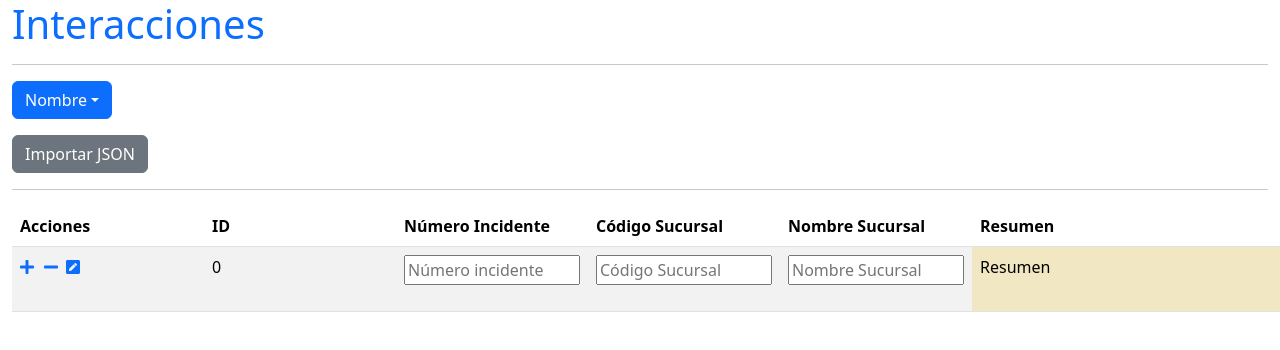
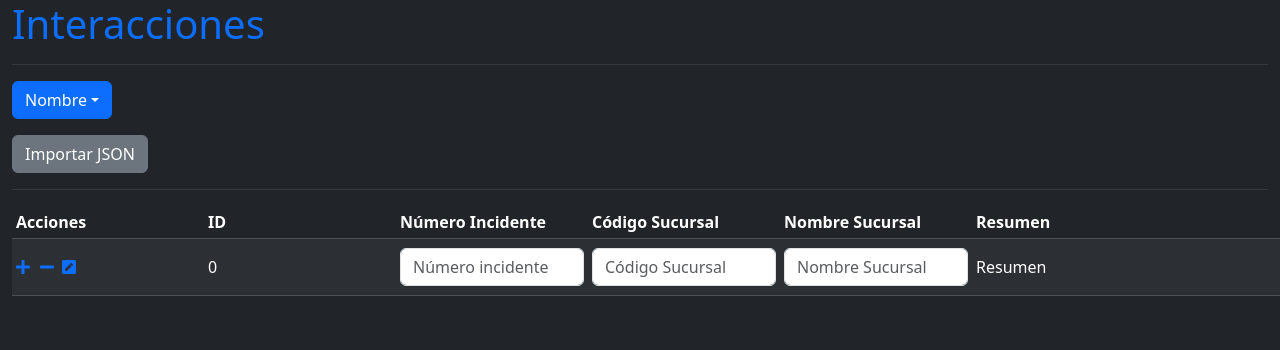
Before and after one commit to Dr0ckman/composition-api-tests, a Vue app: page / in a window 1280 px wide. Shown: the top 350 px of the page. Built offline with nearby package versions, Linux system fonts and the light colour scheme.

Commit message:
implement sucursal json
- Deleting rows doesn't work anymore c:

```diff
--- a/public/index.html
+++ b/public/index.html
@@ -7,7 +7,7 @@
     <link rel="icon" href="<%= BASE_URL %>favicon.ico">
     <title><%= htmlWebpackPlugin.options.title %></title>
   </head>
-  <body>
+  <body class="bg-dark">
     <noscript>
       <strong>We're sorry but <%= htmlWebpackPlugin.options.title %> doesn't work properly without JavaScript enabled. Please enable it to continue.</strong>
     </noscript>
--- a/src/App.vue
+++ b/src/App.vue
@@ -1,5 +1,7 @@
 <template>
-  <router-view/>
+  <div>
+    <router-view/>
+  </div>
 </template>
 
 <style lang="scss">
--- a/src/views/HomeView.vue
+++ b/src/views/HomeView.vue
@@ -1,8 +1,8 @@
 <template>
-  <div class="container-fluid">
+  <div class="container-fluid bg-dark">
     <h1 class="text-primary mb-3">Interacciones</h1>
 
-    <hr>
+    <hr class="text-secondary">
 
     <Dropdown :dropdownOptions="userOptions">{{ selectedName }}</Dropdown>
 
@@ -11,125 +11,139 @@
       <button class="btn btn-secondary" onclick="document.getElementById('fileInput').click();">Importar JSON</button>
     </div>
 
-    <hr>
+    <button @click="filterSucursales('modelo', 'WORK CAFE')" class="btn btn-light" style="display: none;">
+      Debug button. YAY!!!!!!
+    </button>
+
+    <hr class="text-secondary">
 
     <div>
-      <table class="table table-striped">
+      <table class="table table-dark table-striped table-sm">
         <thead>
           <tr>
-            <th>Acciones</th>
-            <th>ID</th>
-            <th>Número Incidente</th>
-            <th>Código Sucursal</th>
-            <th>Nombre Sucursal</th>
-            <th style="min-width: 40rem;">Resumen</th>
-            <th>Abierto</th>
-            <th>Cerrado</th>
-            <th>Tiempo</th>
-            <th>Tipo</th>
-            <th>Categoría</th>
-            <th>Subcategoría</th>
-            <th>Detalle</th>
-            <th>Estado</th>
-            <th>Asignado a</th>
-            <th>Grupo</th>
-            <th>Abierto para</th>
-            <th>Modelo</th>
-            <th>Territorial</th>
-            <th>Solución responsable</th>
-            <th>Tipo de máquina</th>
+            <th scope="col">Acciones</th>
+            <th scope="col">ID</th>
+            <th scope="col">Número Incidente</th>
+            <th scope="col">Código Sucursal</th>
+            <th scope="col">Nombre Sucursal</th>
+            <th scope="col" style="min-width: 40rem;">Resumen</th>
+            <th scope="col">Abierto</th>
+            <th scope="col">Cerrado</th>
+            <th scope="col">Tiempo</th>
+            <th scope="col">Tipo</th>
+            <th scope="col">Categoría</th>
+            <th scope="col">Subcategoría</th>
+            <th scope="col">Detalle</th>
+            <th scope="col">Estado</th>
+            <th scope="col">Asignado a</th>
+            <th scope="col">Grupo</th>
+            <th scope="col">Abierto para</th>
+            <th scope="col">Modelo</th>
+            <th scope="col">Territorial</th>
+            <th scope="col">Solución responsable</th>
+            <th scope="col">Tipo de máquina</th>
           </tr>
         </thead>
-        <tbody>
+        <tbody class="align-middle">
           <tr v-for="(item, index) in dataRows">
-            <td>
+            <th scope="row">
               <a @click="addRow" class="me-n2" v-if="index === dataRows.length - 1"><font-awesome-icon icon="plus" /></a>
               <a @click="deleteRow(index, 1)" class="ms-4"><font-awesome-icon icon="minus" /></a>
               <a href="#" class="ms-2"><font-awesome-icon icon="pen-square" /></a>
-            </td>
+            </th>
             <td>
               <!-- ID -->
               {{ index }}
             </td>
             <td>
               <!-- Número incidente -->
-              <input type="text" @input="dataRows[index].numeroIncidente = $event.target.value"
+              <input type="text" class="form-control" @input="dataRows[index].numeroIncidente = $event.target.value"
                 placeholder="Número incidente">
             </td>
             <td>
               <!-- Código sucursal -->
-              <input type="text" @input="dataRows[index].codigoSucursal = $event.target.value"
-                placeholder="Código Sucursal">
+              <input type="text" class="form-control" :id="'codigo-sucursal-' + dataRows[index].id"
+                @input="handleTypingCodigoSucursal($event, index)" placeholder="Código Sucursal">
             </td>
             <td>
               <!-- Nombre de sucursal -->
-              <input type="text" @input="dataRows[index].nombreSucursal = $event.target.value"
-                placeholder="Nombre Sucursal">
+              <input type="text" class="form-control" :id="'nombre-sucursal-' + dataRows[index].id"
+                @input="handleTypingNombreSucursal($event, index)" placeholder="Nombre Sucursal">
             </td>
-            <td class="bg-warning-subtle">
+            <td>
               <!-- Resumen -->
               {{ dataRows[index].resumen }}
             </td>
             <td>
               <!-- Abierto -->
-              <input type="text" @input="dataRows[index].abierto = $event.target.value" placeholder="Abierto">
+              <input type="text" class="form-control" @input="dataRows[index].abierto = $event.target.value"
+                placeholder="Abierto">
             </td>
             <td>
               <!-- Cerrado -->
-              <input type="text" @input="dataRows[index].cerrado = $event.target.value" placeholder="Cerrado">
+              <input type="text" class="form-control" @input="dataRows[index].cerrado = $event.target.value"
+                placeholder="Cerrado">
             </td>
             <td>
               <!-- Tiempo -->
-              <input type="text" @input="dataRows[index].tiempo = $event.target.value" placeholder="Tiempo">
+              <input type="text" class="form-control" @input="dataRows[index].tiempo = $event.target.value"
+                placeholder="Tiempo">
             </td>
             <td>
               <!-- Tipo -->
-              <input type="text" @input="dataRows[index].tipo = $event.target.value" placeholder="Tipo">
+              <input type="text" class="form-control" @input="dataRows[index].tipo = $event.target.value"
+                placeholder="Tipo">
             </td>
             <td>
               <!-- Categoría -->
-              <input type="text" @input="dataRows[index].categoria = $event.target.value" placeholder="Categoría">
+              <input type="text" class="form-control" @input="dataRows[index].categoria = $event.target.value"
+                placeholder="Categoría">
             </td>
             <td>
               <!-- Subcategoría -->
-              <input type="text" @input="dataRows[index].subcategoria = $event.target.value" placeholder="Subcategoría">
+              <input type="text" class="form-control" @input="dataRows[index].subcategoria = $event.target.value"
+                placeholder="Subcategoría">
             </td>
             <td>
               <!-- Detalle -->
-              <input type="text" @input="dataRows[index].detalle = $event.target.value" placeholder="Detalle">
+              <input type="text" class="form-control" @input="dataRows[index].detalle = $event.target.value"
+                placeholder="Detalle">
             </td>
             <td>
               <!-- Estado -->
-              <input type="text" @input="dataRows[index].estado = $event.target.value" placeholder="Estado">
+              <input type="text" class="form-control" @input="dataRows[index].estado = $event.target.value"
+                placeholder="Estado">
             </td>
-            <td class="bg-warning-subtle">
+            <td>
               <!-- Asignado a -->
               {{ selectedName }}
             </td>
-            <td class="bg-warning-subtle">
+            <td>
               <!-- Grupo -->
               {{ dataRows[index].grupo }}
             </td>
             <td>
               <!-- Abierto para -->
-              <input type="text" @input="dataRows[index].abiertoPara = $event.target.value" placeholder="Abierto para">
+              <input type="text" class="form-control" @input="dataRows[index].abiertoPara = $event.target.value"
+                placeholder="Abierto para">
             </td>
-            <td class="bg-warning-subtle">
+            <td>
               <!-- Modelo -->
               {{ dataRows[index].modelo }}
             </td>
-            <td class="bg-warning-subtle">
+            <td>
               <!-- Territorial -->
               {{ dataRows[index].territorial }}
             </td>
             <td>
               <!-- Solucion Responsable -->
-              <input type="text" @input="dataRows[index].solucionResponsable = $event.target.value"
+              <input type="text" class="form-control" @input="dataRows[index].solucionResponsable = $event.target.value"
                 placeholder="Solución responsable">
             </td>
             <td>
               <!-- Tipo de máquina -->
-              <input type="text" @input="dataRows[index].tipoMaquina = $event.target.value" placeholder="Tipo de máquina">
+              <input type="text" class="form-control" @input="dataRows[index].tipoMaquina = $event.target.value"
+                placeholder="Tipo de máquina">
             </td>
           </tr>
         </tbody>
@@ -143,7 +157,7 @@
 
 // JSON
 import rowData from '../json/data.json'
-import sucursales from '../json/data.json'
+import dataSucursales from '../json/sucursales.json'
 
 // Componentes
 import store from '../store/index'
@@ -151,6 +165,7 @@ import Dropdown from '../components/Dropdown.vue'
 
 // VUE
 import { computed } from 'vue'
+import { onMounted } from 'vue'
 
 export default {
   name: 'HomeView',
@@ -161,7 +176,6 @@ export default {
     const jsonData = rowData
     const dataRows = store.state.dataRows
     const selectedName = computed(() => store.state.selectedName)
-
 
     // Opciones botones desplegables
     const userOptions = ["David Chavez", "Sebastián Quezada", "Sebastián parra", "Jeanpierre Peña", "Gianfranco Samarotto", "Christopher Santana", "Miguel Ángel Amaya"]
@@ -180,13 +194,39 @@ export default {
       else {
         // pass
       }
+    }
 
+    const filterSucursales = (key, value) => {
+      const sucursales = dataSucursales
+      const result = sucursales.filter(d => d[key] == value)
+
+      console.log(result)
+      return result
+    }
+
+    const handleTypingCodigoSucursal = (e, index) => {
+      dataRows[index].codigoSucursal = e.target.value
+      const ID = `#nombre-sucursal-${index}`
+      document.querySelector(ID).value = ""
+      if (filterSucursales('codigoSucursal', e.target.value)[0] !== undefined) {
+        document.querySelector(ID).value = filterSucursales('codigoSucursal', e.target.value)[0].sucursal
+      }
+    }
+
+    const handleTypingNombreSucursal = (e, index) => {
+      dataRows[index].nombreSucursal = e.target.value
+      const ID = `#codigo-sucursal-${index}`
+      document.querySelector(ID).value = ""
+      if (filterSucursales('sucursal', e.target.value)[0] !== undefined) {
+        document.querySelector(ID).value = filterSucursales('sucursal', e.target.value)[0].codigoSucursal
+      }
     }
 
     return {
       jsonData, dataRows, userOptions,
       machineOptions, addRow, deleteRow, responsibleOptions,
-      selectedName
+      selectedName, filterSucursales, handleTypingCodigoSucursal,
+      handleTypingNombreSucursal
     }
   }
 }
@@ -194,7 +234,7 @@ export default {
 
 <style scoped lang="scss">
 table {
-  // min-height: 100vh;
+  min-height: 100%;
 
   thead {
     tr {
```
